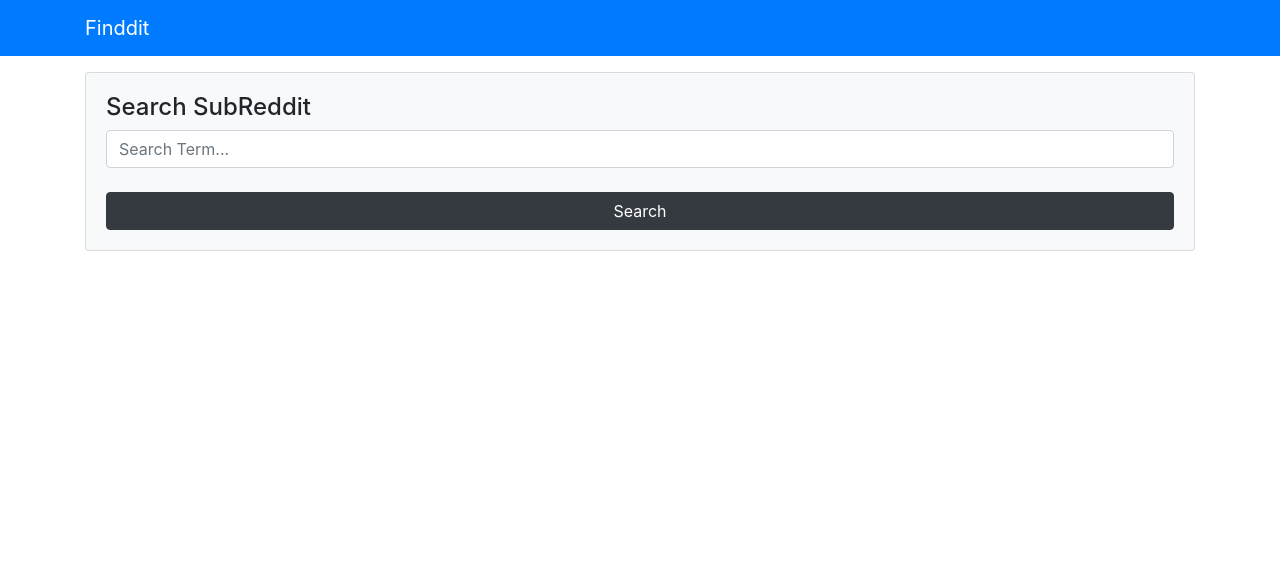
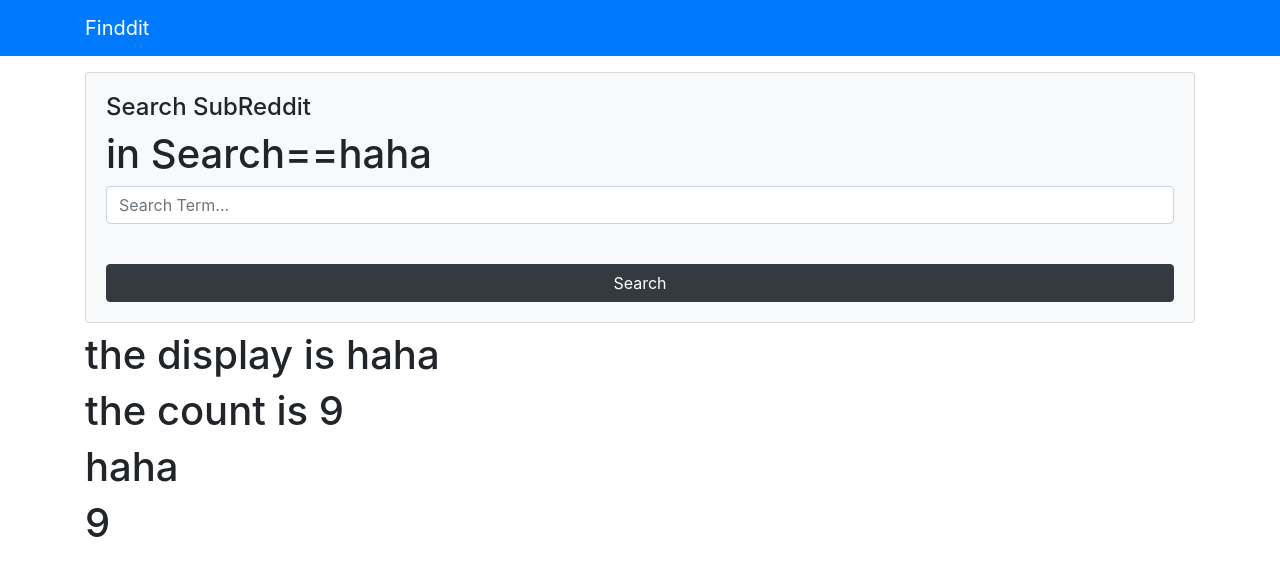
Before and after one commit to zdTang/react_Front, a React (Create React App) app: page / in a window 1280 px wide. Shown: the top 576 px of the page. Built offline with nearby package versions, Linux system fonts and the light colour scheme; what snoowrap would draw is missing.

Commit message:
can pass data to result component

```diff
--- a/src/components/Result.jsx
+++ b/src/components/Result.jsx
@@ -1,10 +1,24 @@
 import React, { Component } from 'react'
 
 export default class Result extends Component {
+
+   constructor(props){
+       super(props)
+       this.state={
+            display:props.display,
+            count:props.count
+       }
+   }
+
+
     render() {
         return (
 
-            <div id="results"></div>
+            <div id="results">
+            <h1>the display is {this.props.display}</h1>
+            <h1>the count is {this.props.count}</h1>
+            </div>
+
 
         )
     }
--- a/src/components/Search.jsx
+++ b/src/components/Search.jsx
@@ -1,23 +1,50 @@
 import React, { Component } from 'react'
-
+import {GetSubRedditByHot} from '../RedditApi'
+import Result from './Result'
 export default class Search extends Component {
     constructor(props){
-        super(props)
+        super(props);
+        this.state={
+            result:'haha',
+            count: 9
+        }
     }
+
+    //SearchReddit=()=>{
+        // alert("haha");
+        // console.log(this.state.result);
+        // this.setState((nextState,props)=>({
+        //     result:nextState.result + "  good"
+        // }))
+        // console.log(this.state.result);
+   // }
+   SearchReddit=()=>{
+
+    alert("haha");
+       this.setState({
+           result: this.state.result+ "good",
+           count: this.state.count+1
+       })
+   }
 
     render() {
         return (
             <div id="search-container" className="container">
             <div id="search" className="card card-body bg-light mb-2">
             <h4>Search SubReddit</h4>
-            <form id="search-form">
-               <div className="form-group">
+            <h1>in Search=={this.state.result}</h1>
+
+
                 <input type="text" id="search-input" className="form-control mb-3" placeholder="Search Term..."/>
-               </div>
-              <button type="submit" className="btn btn-dark btn-block mt-4">Search</button>
-            </form>
+
+              <button type="submit" className="btn btn-dark btn-block mt-4" onClick={this.SearchReddit.bind(this,"tang")}>Search</button>
+
             </div>
+            <Result display={this.state.result} count={this.state.count}/>
+            <h1>{this.state.result}</h1>
+            <h1>{this.state.count}</h1>
             </div>
+
         )
     }
 }
--- a/src/index.js
+++ b/src/index.js
@@ -1,7 +1,7 @@
 import React from 'react';
 import ReactDOM from 'react-dom';
-import Cmp1 from './Cmp1';
-import Result from './components/Result';
+//import Cmp1 from './Cmp1';
+//import Result from './components/Result';
 import Search from './components/Search';
 import Title from './components/Title';
 import './index.css';
@@ -13,7 +13,6 @@ ReactDOM.render(
   <React.StrictMode>
   <Title/>
   <Search/>
-  <Result/>
   </React.StrictMode>,
   document.getElementById('root')
 );
```
